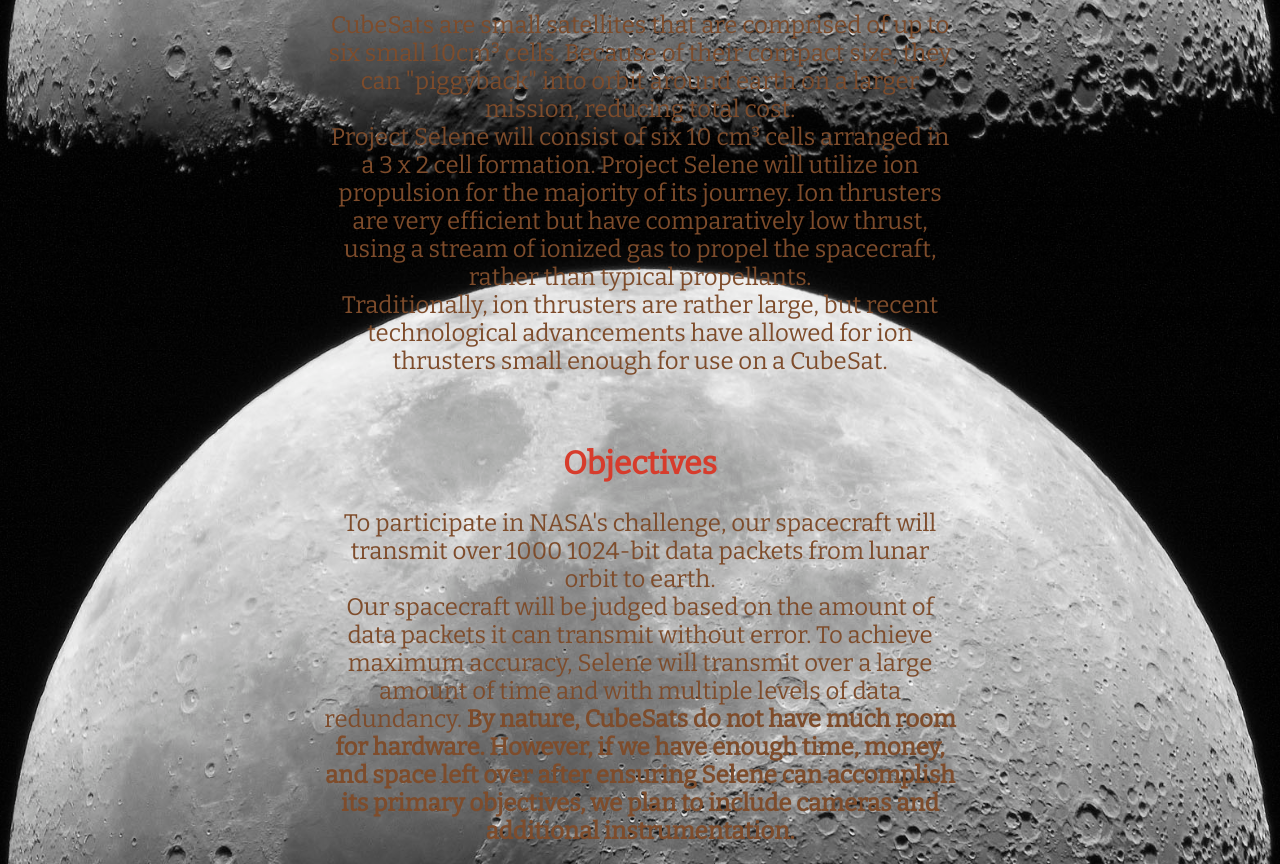
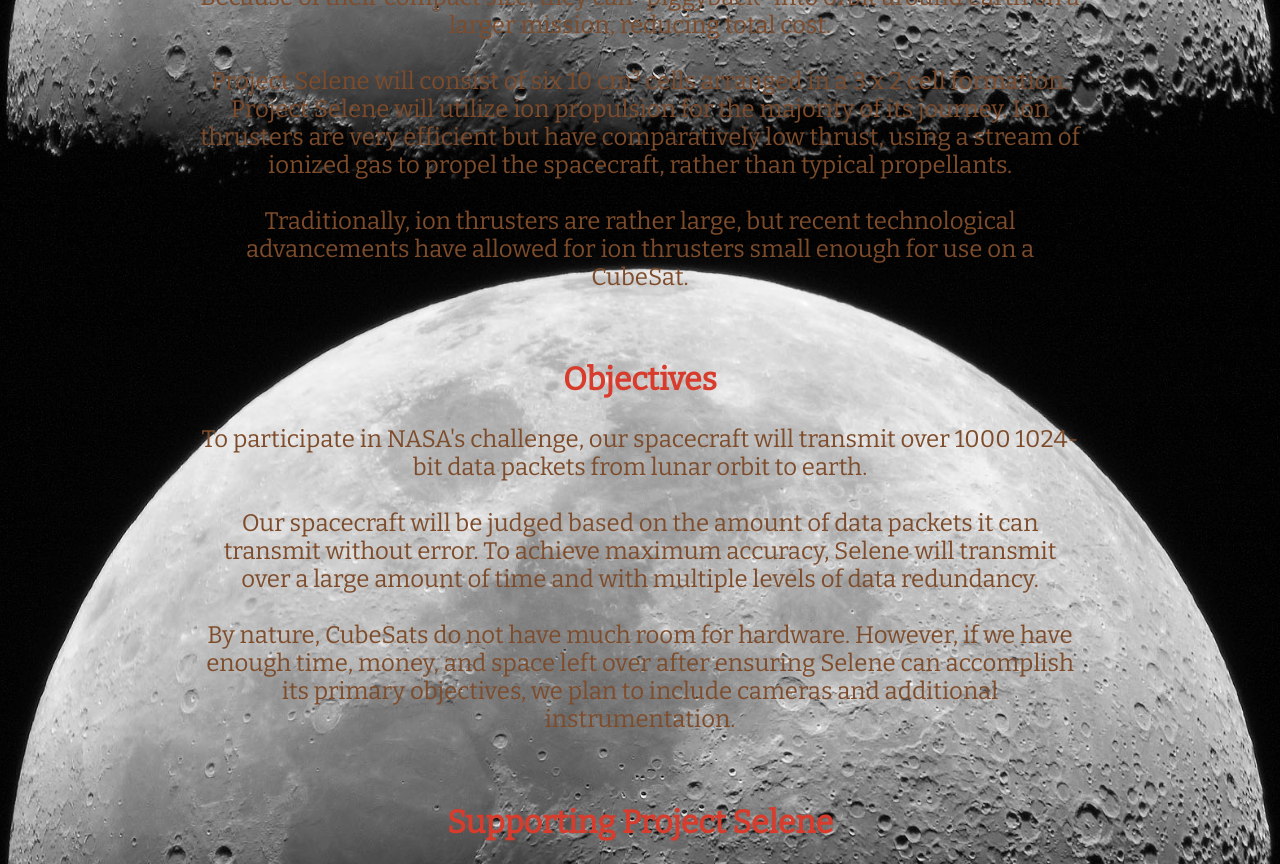
Before and after one commit to SeleneSat/SeleneSat.github.io, a plain HTML site: page info.html in a window 1280 px wide. Shown: the part 555-1419 px from the top of the page. Drawn offline with nearby package versions, Linux system fonts and the light colour scheme.

Commit message:
make minor tweaks

```diff
--- a/info.html
+++ b/info.html
@@ -13,12 +13,12 @@
 	<p>We are a team of high school students entering NASA’s CubeQuest Challenge, a challenge to design and build a nano-satellite. Our goal is to send a 6U CubeSat from Earth’s orbit to Lunar orbit, and return data randomly generated by NASA.</p>
 	<br><h2>Tech</h2>
 	<p>CubeSats are small
-	satellites that are comprised of up to six small 10cm&sup3; cells. Because of their compact size, they can "piggyback" into orbit around earth on a larger mission, reducing total cost. <br>Project Selene will consist of six
+	satellites that are comprised of up to six small 10cm&sup3; cells. Because of their compact size, they can "piggyback" into orbit around earth on a larger mission, reducing total cost. <br><br>Project Selene will consist of six
 	10 cm&sup3; cells arranged in a 3 x 2 cell formation. Project Selene will utilize ion propulsion for the majority of its journey. Ion thrusters are very efficient but have comparatively low thrust, using a stream of ionized gas to propel the spacecraft, rather than typical propellants.
-	<br>Traditionally, ion thrusters are rather large, but recent technological advancements have allowed for ion thrusters small enough for use on a CubeSat.</p>
+	<br><br>Traditionally, ion thrusters are rather large, but recent technological advancements have allowed for ion thrusters small enough for use on a CubeSat.</p>
 	<br><h2>Objectives</h2>
-	<p>To participate in NASA's challenge, our spacecraft will transmit over 1000 1024-bit data packets from lunar orbit to earth. <br>Our spacecraft will be judged
-		based on the amount of data packets it can transmit without error. To achieve maximum accuracy, Selene will transmit over a large amount of time and with multiple levels of data redundancy. <b>By nature, CubeSats do not have much room for hardware. However, if we have enough time, money, and space left over after ensuring Selene can accomplish its primary objectives, we plan to include cameras and additional instrumentation.</p>
+	<p>To participate in NASA's challenge, our spacecraft will transmit over 1000 1024-bit data packets from lunar orbit to earth. <br><br>Our spacecraft will be judged
+		based on the amount of data packets it can transmit without error. To achieve maximum accuracy, Selene will transmit over a large amount of time and with multiple levels of data redundancy. <br><br>By nature, CubeSats do not have much room for hardware. However, if we have enough time, money, and space left over after ensuring Selene can accomplish its primary objectives, we plan to include cameras and additional instrumentation.</p>
 	<br><h2>Supporting Project Selene</h2>
 	<p>If you would like to offer financial support, or have any questions, please contact projectselene@outlook.com and feel free to view our official outreach proposal <a href="files/Outreach.pdf" target="_blank">here</a>.</p>
 	<br><br><p><a href="http://projectselene.tk">back</a>
--- a/style.css
+++ b/style.css
@@ -15,8 +15,8 @@ h2{
 	color: #D73C2C;
 }
 p{
-	margin-right: 25%;
-	margin-left: 25%;
+	margin-right: 15%;
+	margin-left: 15%;
 	color:#7E4C2B;
 	font-size: 24px;
 }
```
